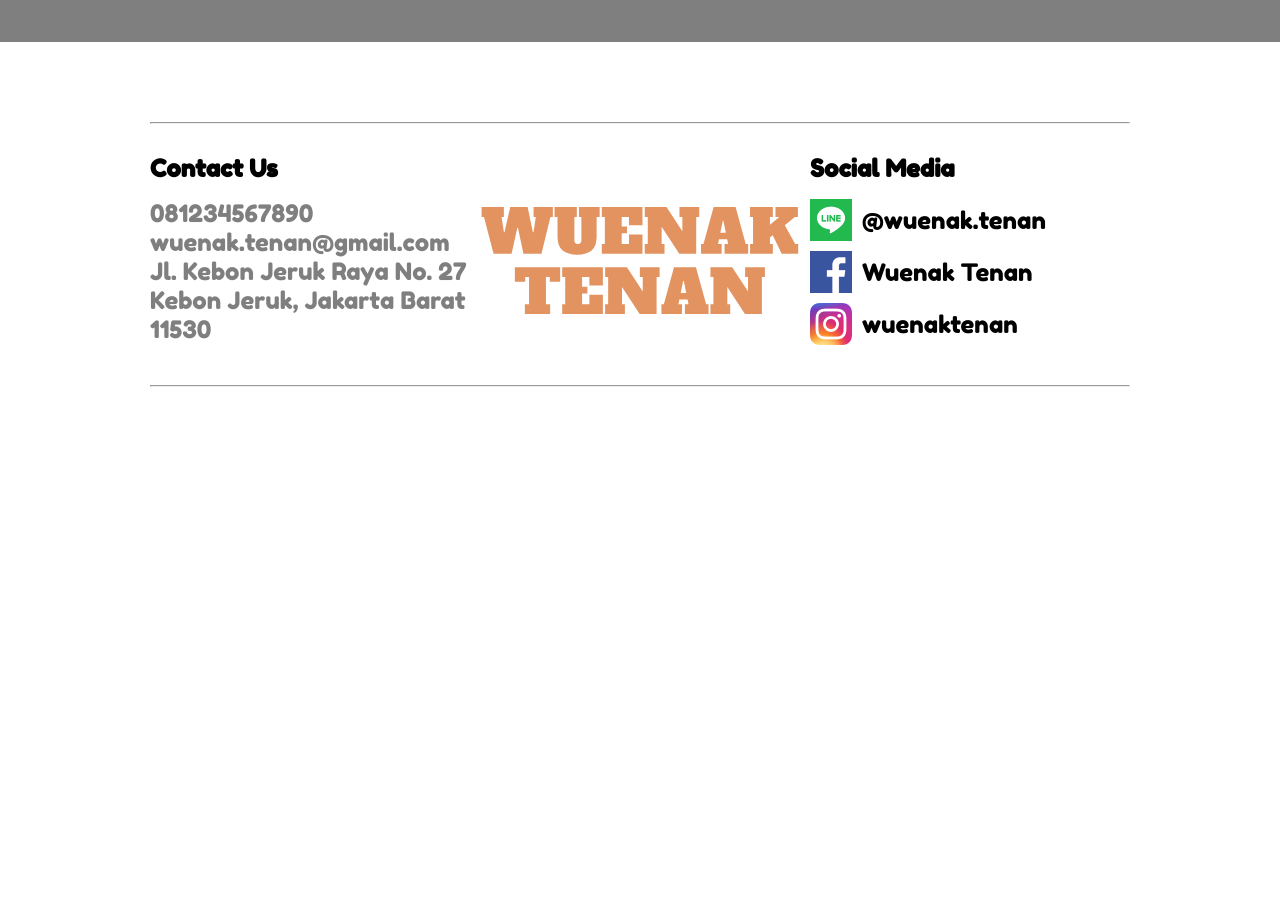
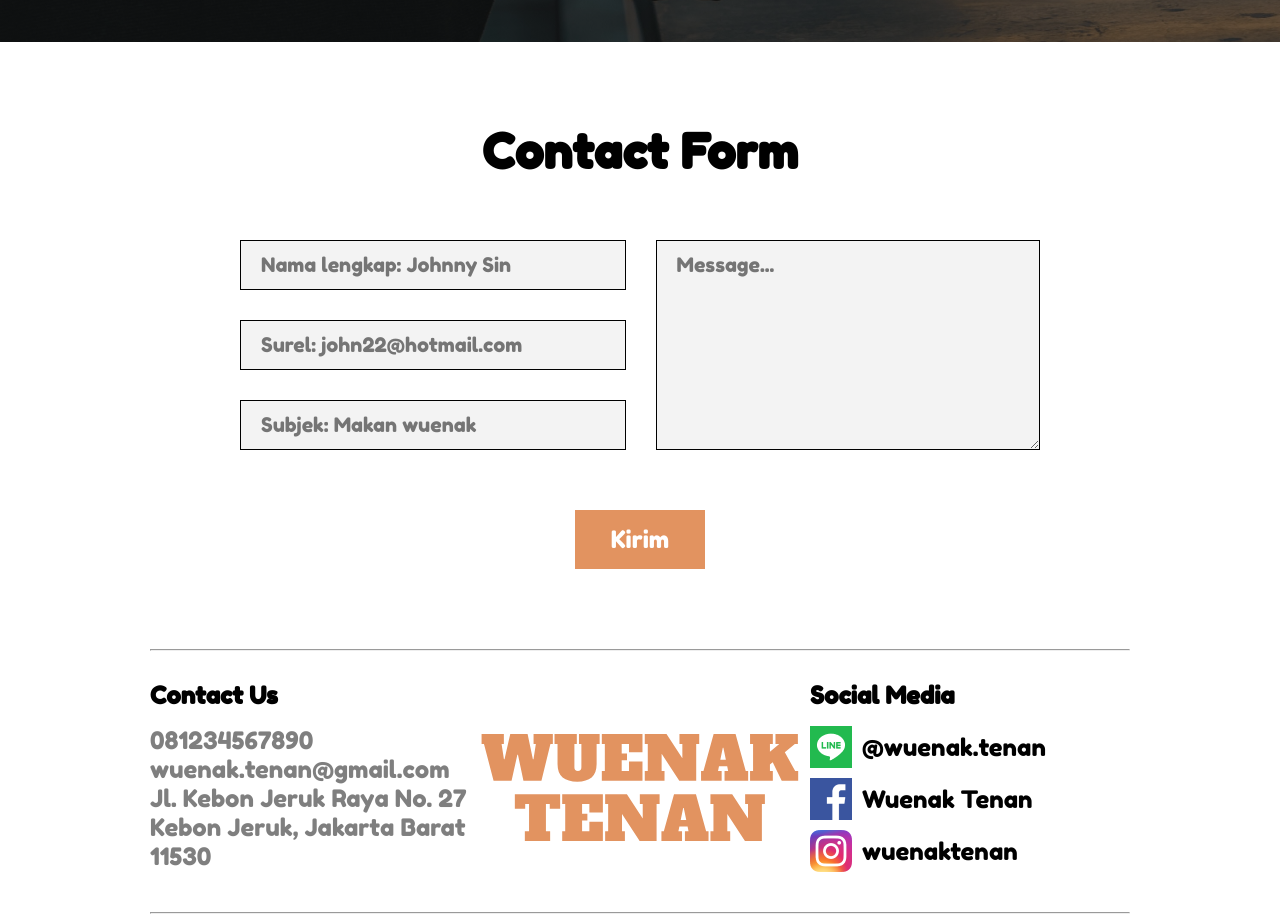
Before and after one commit to krsti4n-war/wuenak-tenan, a website built with webpack: page src/contact-us.html in a window 1280 px wide. Shown: the part 982-1899 px from the top of the page. Before the commit the page ends 1449 px from the top, so only its background shows below. Built offline with nearby package versions, Linux system fonts and the light colour scheme.

Commit message:
Added contact-us page layout

```diff
--- a/src/component.css
+++ b/src/component.css
@@ -30,8 +30,6 @@ main-nav nav .link-container {
   color: var(--light-font-color);
 }
 
-
-
 main-header header {
   min-height: 1024px;
   background-size: cover;
@@ -42,10 +40,12 @@ main-header header > h1 {
   margin-top: 300px;
 }
 
-
-
 h1 {
   font-size: 64px;
+}
+
+h2 {
+  font-size: 48px;
 }
 
 h3 {
@@ -105,6 +105,7 @@ h4 {
 }
 
 .button-primary {
+  cursor: pointer;
   padding: 15px 28px;
   background-color: #e29360;
   color: #fff;
--- a/src/contact-us.html
+++ b/src/contact-us.html
@@ -9,9 +9,20 @@
 </head>
 
 <body>
-    <main-header class="light-theme"></main-header>
+    <main-header src="<%=require('./banner2.png')%>">
+        Ada masalah? Kami bantu
+    </main-header>
     <main>
-
+        <h2>Contact Form</h2>
+        <form>
+            <div id="input-container">
+                <input type="text" name="name" placeholder="Nama lengkap: Johnny Sin" required>
+                <input type="email" name="email" placeholder="Surel: john22@hotmail.com" required>
+                <input type="text" name="subject" placeholder="Subjek: Makan wuenak" required>
+                <textarea name="area" placeholder="Message..." required></textarea>
+            </div>
+            <input class="button-primary" type="submit" value="Kirim">
+        </form>
     </main>
     <main-footer></main-footer>
 </body>
--- /dev/null
+++ b/src/contact.css
@@ -0,0 +1,53 @@
+main {
+    margin: 80px 0px;
+}
+
+main > h2 {
+    text-align: center;
+    margin-bottom: 60px;
+}
+
+form {
+    width: 80%;
+    margin: 20px auto;
+}
+
+#input-container {
+    display: grid;
+    grid-template-areas: "name area" "email area" "subject area";
+    gap: 30px;
+}
+
+#input-container > * {
+    background-color: rgba(196, 196, 196, 0.2);
+    border: 1px solid #000;
+}
+
+input, textarea {
+    font-size: 20px;
+    padding: 12px 20px;
+}
+
+input[name="name"] {
+    grid-area: name;
+}
+
+input[name="email"] {
+    grid-area: email;
+}
+
+input[name="subject"] {
+    grid-area: subject;
+}
+
+textarea[name="area"] {
+    grid-area: area;
+}
+
+input[type="submit"] {
+    border: none;
+    display: block;
+    margin: auto;
+    margin-top: 60px;
+    min-width: 130px;
+}
--- a/src/main.js
+++ b/src/main.js
@@ -23,7 +23,7 @@ class HeaderNav extends HTMLElement {
                     <a class="nav-link">About Us</a>
                     <a class="nav-link" href="./menu.html">Menu</a>
                     <a class="nav-link">Order Status</a>
-                    <a class="nav-link">Contact Us</a>
+                    <a class="nav-link" href="./contact-us.html">Contact Us</a>
                 </div>
             </nav>
         `;
@@ -44,7 +44,7 @@ class Header extends HTMLElement {
                     background-size: cover;
                 \">
                 <main-nav></main-nav>
-                <h1 id="WOTD" class="flexbox-center font-light">${this.innerHTML}</h1>
+                <h1 class="flexbox-center font-light">${this.innerHTML}</h1>
             </header>
         `;
 
--- a/webpack.common.js
+++ b/webpack.common.js
@@ -23,7 +23,7 @@ const pages = [
     new HtmlWebpackPlugin({
         template: "./contact-us.html",
         filename: "contact-us.html",
-        chunks: ["component"],
+        chunks: ["contact", "component"],
     }),
 ]
 
@@ -49,6 +49,7 @@ module.exports = {
         ],
         menu: ["./menu.css", "./menu_a.png"],
         custom_menu: ["./custom_menu.js", "./custom_menu.css"],
+        contact: ["./contact.css", "./banner2.png"]
     },
     output: {
         filename: "[name].[contenthash].js",
```
Also changed, not shown: src/index.html (+1 -1 lines), src/banner2.png (added).
